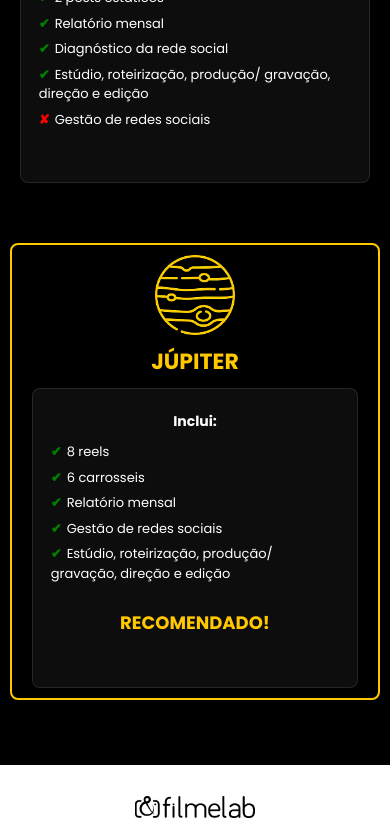
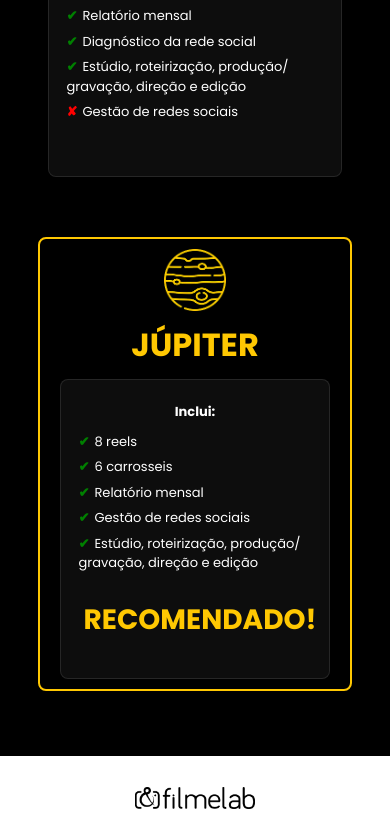
Before and after one commit to Film-Lab-landing-pages/ceos-lp, a Next.js app: page /ceo-masterclass in a window 390 px wide. Shown: the part 4275-5106 px from the top of the page. Built offline with nearby package versions, Linux system fonts and the light colour scheme.

Commit message:
feat: 480px screen responsiveness for Pacotes section

```diff
--- a/src/sections/Pacotes/styles.ts
+++ b/src/sections/Pacotes/styles.ts
@@ -108,7 +108,7 @@ export const Pacote = styled.div`
   }
 
   @media (max-width: 480px) {
-    width: 100%;
+    width: 85%;
     padding: 1rem;
     margin: 1.5rem 0;
   }
@@ -124,8 +124,8 @@ export const Icon = styled.img`
   }
 
   @media (max-width: 480px) {
-    width: 8rem;
-    height: 8rem;
+    width: 6.2rem;
+    height: 6.2rem;
   }
 `
 
@@ -139,7 +139,7 @@ export const PacoteTitle = styled.h3`
   }
 
   @media (max-width: 480px) {
-    font-size: 2.2rem;
+    font-size: 3.2rem;
     text-align: center;
   }
 `
@@ -156,7 +156,7 @@ export const CardHeader = styled.li`
   }
 
   @media (max-width: 480px) {
-    font-size: 1.4rem;
+    font-size: 1.3rem;
     text-align: center;
   }
 `
@@ -196,6 +196,7 @@ export const CardItem = styled.li`
   @media (max-width: 480px) {
     font-size: 1.3rem;
     text-align: left;
+    font-weight: 400;
   }
 `
 
@@ -222,7 +223,7 @@ export const Selo = styled.div`
   }
 
   @media (max-width: 480px) {
-    font-size: 1.8rem;
+    font-size: 2.8rem;
     padding: 0.3rem 0.8rem;
   }
 `
```
